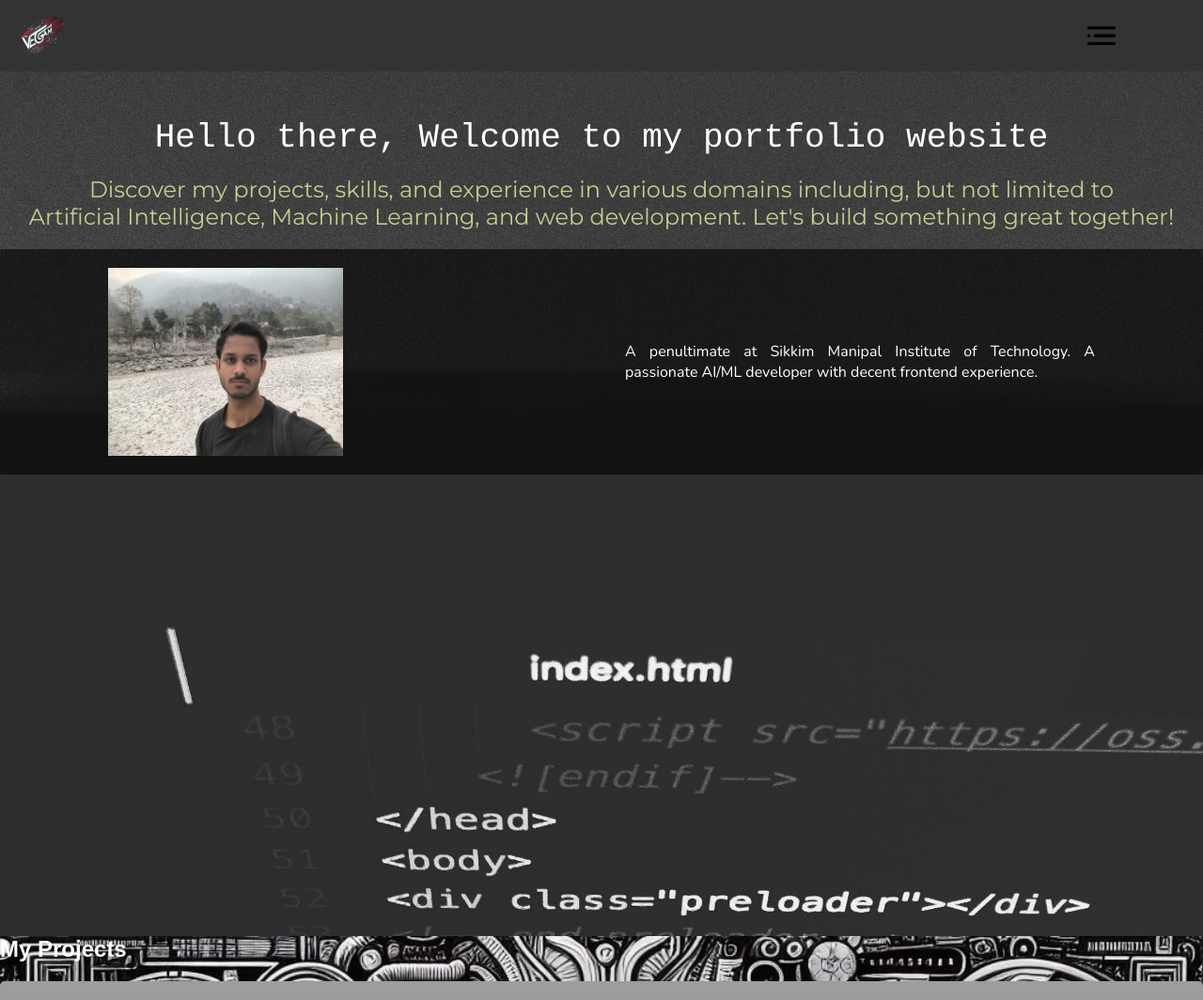
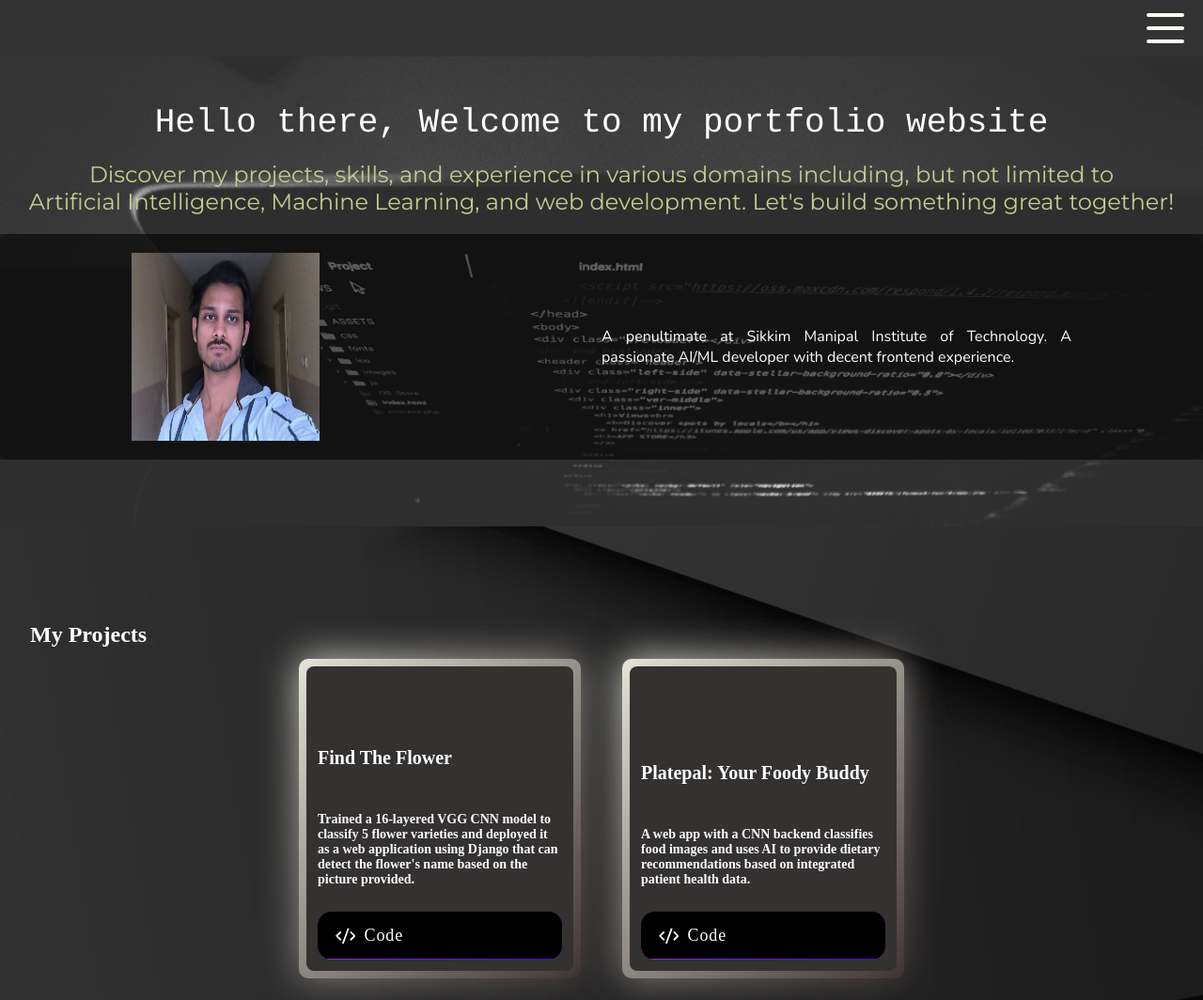
Before and after one commit to vegam05/portfolio, a Django app: page / in a window 1280 px wide. Shown: the top 1064 px of the page at 94% size. Run offline with Django 4.2, Linux system fonts and the light colour scheme; grey boxes are pictures that could not be loaded.

Commit message:
2nd version

```diff
--- a/portfolio/templates/home.html
+++ b/portfolio/templates/home.html
@@ -10,12 +10,15 @@
 </head>
 <body>
     <nav>
-        <div class="logo">
-            <img src="static/icons/favicon.ico" alt="Logo" style="width: 50px; height: 50px;">
-        </div>
         <div class="collapsible-menu">
             <input type="checkbox" id="menu">
-            <label for="menu"></label>
+            <label for="menu">
+                <div class="toggle">
+                    <div id="bar1" class="bars"></div>
+                    <div id="bar2" class="bars"></div>
+                    <div id="bar3" class="bars"></div>
+                </div>
+            </label>
             <div class="menu-content">
                 <ul>
                     <li><a href="{% url 'about_me' %}">About Me</a></li>
@@ -25,6 +28,8 @@
                 </ul>
             </div>
         </div>
+
+
     </nav>
 
     <header>
@@ -32,7 +37,7 @@
             <div class="welcome-text">Hello there, Welcome to my portfolio website</div>
             <div class="subtext">Discover my projects, skills, and experience in various domains including, but not limited to <br>Artificial Intelligence, Machine Learning, and web development. Let's build something great together!</div>
             <div class="profile-block">
-                <img class="profile-img" src="static/images/myphoto.jpg" alt="Your Photo" class="img-fluid rounded-circle mb-3">
+                <img class="profile-img" src="static/images/myphoto1.jpg" alt="Your Photo" class="img-fluid rounded-circle mb-3">
                 <div class="description">
                     <p>A penultimate at Sikkim Manipal Institute of Technology. A passionate AI/ML developer with decent frontend experience.</p>
                 </div>
@@ -43,21 +48,39 @@
     <div class="container">
         <section id="projects">
             <h2 class="text-center mb-3">My Projects</h2>
-            <div class="project1" align="center">
-                <img src="static/images/flower.jpg" alt="Project 1" width="400" height="300">
-                <h3>Categorical Flower Classifier</h3>
-                <p>Trained a 16-layered VGG CNN model to classify 5 flower varieties and deployed it as a web application using Django.</p>
-                <p><strong>Technologies used:</strong> Python, Django, TensorFlow, HTML, CSS</p>
-                <a href="https://github.com/vegam05/findtheflower" class="btn">View Project</a>
+            <div class="project-container">
+                <div class="card project1">
+                    <p class="heading">Find The Flower</p>
+                    <p><strong>Trained a 16-layered VGG CNN model to classify 5 flower varieties and deployed it as a web application using Django that can detect the flower's name based on the picture provided.</strong></p>
+                    <a href="https://github.com/vegam05/FindTheFlower" class="cssbuttons-io">
+                        <span
+                          ><svg viewBox="0 0 24 24" xmlns="http://www.w3.org/2000/svg">
+                            <path d="M0 0h24v24H0z" fill="none"></path>
+                            <path
+                              d="M24 12l-5.657 5.657-1.414-1.414L21.172 12l-4.243-4.243 1.414-1.414L24 12zM2.828 12l4.243 4.243-1.414 1.414L0 12l5.657-5.657L7.07 7.757 2.828 12zm6.96 9H7.66l6.552-18h2.128L9.788 21z"
+                              fill="currentColor"
+                            ></path>
+                          </svg>
+                          Code</span>
+                        </a>
                 </div>
-            <div class="project2" align="center">
-                <img src="static/images/platepal.jpg" alt="Project 2" width="400" height="300">
-                <h3>Platepal: Your foody buddy</h3>
-                <p>A web application that has a CNN model running at its backend that can detect and classify the food image provided. Also has AI capabilities along-with <br>patient health integration system that enables the app to provide recommendations.</p>
-                <p><strong>Technologies used:</strong> Python, Django, TensorFlow, HTML, CSS, MySQL, JavaScript</p>
-                <a href="https://github.com/vegam05/PlatePal" class="btn">View Project</a>
+                <div class="card project2">
+                    <p class="heading">Platepal: Your foody buddy</p>
+                    <p><strong>A web app with a CNN backend classifies food images and uses AI to provide dietary recommendations based on integrated patient health data.</strong></p>
+                    <a href="https://github.com/vegam05/Platepal" class="cssbuttons-io">
+                        <span
+                          ><svg viewBox="0 0 24 24" xmlns="http://www.w3.org/2000/svg">
+                            <path d="M0 0h24v24H0z" fill="none"></path>
+                            <path
+                              d="M24 12l-5.657 5.657-1.414-1.414L21.172 12l-4.243-4.243 1.414-1.414L24 12zM2.828 12l4.243 4.243-1.414 1.414L0 12l5.657-5.657L7.07 7.757 2.828 12zm6.96 9H7.66l6.552-18h2.128L9.788 21z"
+                              fill="currentColor"
+                            ></path>
+                          </svg>
+                          Code</span>
+                        </a>
+
                 </div>
-            <!-- More projects -->
+            </div>
         </section>
     </div>
 
--- a/static/css/styles.css
+++ b/static/css/styles.css
@@ -1,14 +1,8 @@
 body {
-  font-family: 'Arial', sans-serif;
   margin: 0;
   padding: 0;
   background-color: #3c3d2e;
   color: rgb(255, 255, 255);
-  scroll-behavior: smooth;
-  background-image: url('../images/background_image.jpg');
-  background-size: cover;
-  background-position: center;
-  background-repeat: no-repeat;
 }
 
 @keyframes fadeIn {
@@ -23,54 +17,48 @@ body {
 
 nav {
   display: flex;
-  justify-content: space-between;
+  justify-content: flex-end;
   align-items: center;
   background-color: #333;
   padding: 10px 20px;
 }
 
-.menu-content {
-  max-height: 0;
-  overflow: hidden;
-  font-family: 'Oswald', sans-serif;
-  padding: 0 0 0 10px;
-  color: black;
-}
-.collapsible-menu {
-  position: relative;
-  z-index: 2;
-}
-
-.collapsible-menu input#menu {
+/* CSS for toggle menu */
+.collapsible-menu input[type="checkbox"] {
   display: none;
 }
 
 .collapsible-menu label {
-  font-family: 'Sedgwick Ave Display', cursive;
-  font-size: 24px;
-  display: block;
   cursor: pointer;
-  background: url('../icons/menu.png') no-repeat left center;
-  background-size: 40px 40px;
-  padding: 10px 0 10px 50px;
-  transition: background 0.3s ease-in-out;
 }
 
-.collapsible-menu input:checked + label {
-  background-image: url('../icons/cross.png');
-  background-size: 40px 40px;
+.collapsible-menu .menu-content {
+  display: none;
+  position: absolute;
+  top: 100%;
+  right: 0;
+  background-color: #333;
+  padding: 10px;
+  border-radius: 5px;
+  box-shadow: 0 2px 5px rgba(0,0,0,0.2);
+  z-index: 1000; /* Ensure it's above other elements */
+}
+
+.collapsible-menu input[type="checkbox"]:checked ~ .menu-content {
+  display: block;
+}
+.collapsible-menu {
+  position: relative;
 }
 
 .menu-content {
-  max-height: 0;
-  overflow: hidden;
-  transition: max-height 0.5s ease-in-out;
-  font-family: 'Oswald', sans-serif;
-  padding: 0 10px;
-  background-color: #444;
-  color: white;
+  position: absolute;
+  top: 100%;
+  right: 0;
+  background-color: #333;
+  padding: 10px;
   border-radius: 5px;
-  box-shadow: 0 4px 8px rgba(0,0,0,0.2);
+  box-shadow: 0 2px 5px rgba(0,0,0,0.2);
 }
 
 .menu-content ul {
@@ -80,45 +68,87 @@ nav {
 }
 
 .menu-content ul li {
-  border-bottom: 1px solid #555;
+  padding: 10px 0;
 }
 
-.menu-content ul li:last-child {
-  border-bottom: none;
+.menu-content ul li a {
+  color: #fff;
+  text-decoration: none;
+  font-size: 16px;
+  transition: color 0.3s ease;
 }
 
-.menu-content a {
-  display: block;
-  padding: 10px;
-  text-decoration: none;
-  color: white;
-  transition: background 0.3s ease-in-out;
+.menu-content ul li a:hover {
+  color: #007bff;
 }
 
-.menu-content a:hover {
-  background-color: #555;
+
+/* Toggle Button CSS */
+#checkbox {
+display: none;/*Hides the checkbox*/
 }
 
-.collapsible-menu input:checked ~ .menu-content {
-  max-height: 500px; /* Adjust to fit the content */
+.toggle {
+  position: relative;
+  width: 40px;
+  height: 40px;
+  cursor: pointer;
+  display: flex;
+  flex-direction: column;
+  align-items: center;
+  justify-content: center;
+  gap: 10px;
+  transition-duration: .3s;
+  transform-origin: center;
 }
 
-.logo {
-  color: #fff;
-  font-size: 24px;
+.bars {
+width: 100%;
+height: 4px;
+background-color: rgb(253, 255, 243);
+border-radius: 5px;
+transition-duration: .3s;
 }
 
+#menu:checked + label .bars:nth-child(1) {
+transform: translateY(28px) rotate(-60deg);
+transform-origin: left;
+z-index: 1;
+transition-duration: .3s;
+
+}
+
+#menu:checked + label .bars:nth-child(2) {
+transform: translateY(14px) rotate(60deg);
+transform-origin: right;
+z-index: 2;
+transition-duration: .3s;
+margin-left: 0;
+}
+
+#menu:checked + label .bars:nth-child(3) {
+opacity: 1;
+}
+
+#menu:checked + label .toggle {
+  transform: rotate(-90deg);
+  transform-origin: center;
+}
+
+/*CSS for toggle menu ends*/
 
 .header {
   position: relative;
   text-align: center;
   padding: 50px 0;
   width: 100%;
-  height: 800px; /* Adjust height as needed */
+  height: auto;
+  min-height: 400px;
   background-size: cover;
-
+  background-image: url('../images/background_image.jpg');
+  background-position: scroll center;
+  background-repeat: no-repeat;
 }
-
 .welcome-text {
   font-size: 36px;
   font-weight: bold;
@@ -149,9 +179,10 @@ nav {
   align-items: center;
   justify-content: center;
   margin-top: 20px;
-  padding: 20px; /* Adjust padding as needed */
+  padding: 20px;
   z-index: 1;
-  background-color: rgba(0, 0, 0, 0.5); /* Semi-transparent black background */
+  background-color: rgba(0, 0, 0, 0.5);
+  margin-bottom: -50px;
 }
 
 .profile-block::before {
@@ -168,7 +199,7 @@ nav {
 
 .profile-img {
   border-radius: 0;
-  width: 250px;
+  width: 200px;
   height: 200px;
   margin-right: 300px;
   animation: fadeIn 1.5s ease-out;
@@ -200,56 +231,181 @@ nav {
   pointer-events: none;
 }
 
+
 .container {
-  padding: 0em;
-  background-size: cover;
-  background-image: url('../images/container.jpg') /* Gradient for smooth transition */
+    position: relative;
+    padding: 2em;
+    background-size: cover;
+    background-position: top center;
+    background-repeat: no-repeat;
+    margin-top: 0;
+    z-index: 2;
 }
 
-.project1 {
-  background-image: linear-gradient(to bottom, transparent, #3c3d2e), url('../images/flower.jpg');
-  border-radius: 5px;
-  padding: 2em;
-  margin: 1em 0;
-  background-size: cover;
+.container::before {
+  content: "";
+  position: absolute;
+  top: 0;
+  left: 0;
+  right: 0;
+  bottom: 0;
+  background-image: url('../images/conta_back.jpg');/* Semi-transparent overlay */
+  z-index: -1;
+}
+.container::after {
+  content: "";
+  position: absolute;
+  top: -50px;
+  left: 0;
+  right: 0;
+  height: 100px;
+  background: inherit;
+  transform: skewY(-3deg);
+  transform-origin: left;
 }
 
-.project2 {
-  background-image: linear-gradient(to bottom, transparent, #3c3d2e), url('../images/platepal.jpg');
-  border-radius: 5px;
-  padding: 2em;
-  margin: 1em 0;
-  background-size: cover;
-}
-.project img {
-  border-radius: 5px;
-  max-width: 100%;
-  height: auto;
+
+#projects {
+  position: relative;
+  z-index: 3;
+  padding-top: 50px; /* Add some top padding to account for the overlap */
 }
 
-.btn {
-  background-color: #007bff;
-  color: white;
-  text-decoration: none;
-  padding: 0.5em 1em;
-  border-radius: 5px;
-  display: inline-block;
-  margin-top: 1em;
+.project-container {
+  display: flex;
+  flex-wrap: wrap;
+  justify-content: center;
+  gap: 60px;
+  position: relative;
+  z-index: 3;
 }
+
+.card {
+  position: relative;
+  width: 260px;
+  height: 300px;
+  background-color: #343131;
+  display: flex;
+  flex-direction: column;
+  justify-content: end;
+  padding: 12px;
+  gap: 12px;
+  border-radius: 8px;
+  cursor: pointer;
+}
+
+.card::before {
+  content: "";
+  position: absolute;
+  inset: 0;
+  left: -8px;
+  margin: auto;
+  width: 300px;
+  height: 340px;
+  border-radius: 10px;
+  background: linear-gradient(-45deg, rgb(51, 44, 44) 0%, rgb(238, 238, 225) 100%);
+  z-index: -10;
+  pointer-events: none;
+  transition: all 0.6s cubic-bezier(0.175, 0.885, 0.32, 1.275);
+}
+.card::after {
+  content: "";
+  z-index: -1;
+  position: absolute;
+  inset: 0;
+  background: linear-gradient(-45deg, rgb(74, 61, 61) 0%, rgb(219, 219, 210) 100%);
+  transform: translate3d(0, 0, 0) scale(1.05);
+  filter: blur(20px);
+}
+
+.heading {
+  font-size: 20px;
+  text-transform: capitalize;
+  font-weight: 700;
+}
+
+.card p:not(.heading) {
+  font-size: 14px;
+}
+
+.card p:last-child {
+  color: #a911f0;
+  font-weight: 600;
+}
+
+.card:hover::after {
+  filter: blur(30px);
+}
+
+.card:hover::before {
+  transform: rotate(-90deg) scaleX(1.34) scaleY(0.77);
+}
+/*Button css starts*/
+.cssbuttons-io {
+  position: relative;
+  font-family: inherit;
+  font-weight: 500;
+  font-size: 18px;
+  letter-spacing: 0.05em;
+  border-radius: 0.8em;
+  cursor: pointer;
+  border: none;
+  background: linear-gradient(to right, #8e2de2, #4a00e0);
+  color: rgb(252, 252, 252);
+  overflow: hidden;
+}
+
+.cssbuttons-io svg {
+  width: 1.2em;
+  height: 1.2em;
+  margin-right: 0.5em;
+}
+
+.cssbuttons-io span {
+  position: relative;
+  z-index: 10;
+  transition: color 0.4s;
+  display: inline-flex;
+  align-items: center;
+  padding: 0.8em 1.2em 0.8em 1.05em;
+}
+
+.cssbuttons-io::before,
+.cssbuttons-io::after {
+  position: absolute;
+  top: 0;
+  left: 0;
+  width: 100%;
+  height: 100%;
+  z-index: 0;
+}
+
+.cssbuttons-io::before {
+  content: "";
+  background: #000;
+  width: 120%;
+  left: -10%;
+  transform: skew(30deg);
+  transition: transform 0.4s cubic-bezier(0.3, 1, 0.8, 1);
+}
+
+.cssbuttons-io:hover::before {
+  transform: translate3d(100%, 0, 0);
+}
+
+.cssbuttons-io:active {
+  transform: scale(0.95);
+}
+/*Button CSS ends*/
 
 footer {
   background-color: #343a40;
   color: white;
   text-align: center;
   padding: 1em 0;
-  margin-top: 2em;
   display: flex;
   flex-direction: column;
   align-items: center;
-}
-
-footer p {
-  margin: 0.5em 0;
 }
 
 footer .social-icons {
```
Also changed, not shown: static/images/conta_back.jpg (added), static/images/container.jpg (deleted), static/images/myphoto1.jpg (added). Lines whose indentation alone changed are shown as unchanged.
